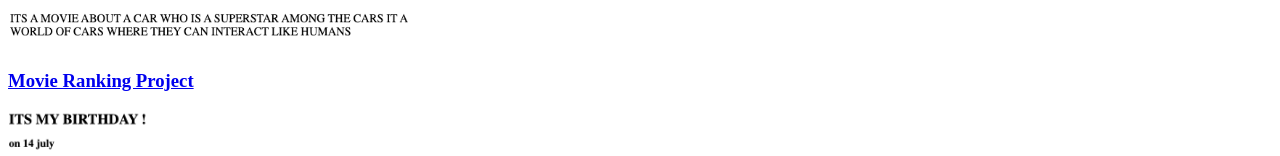
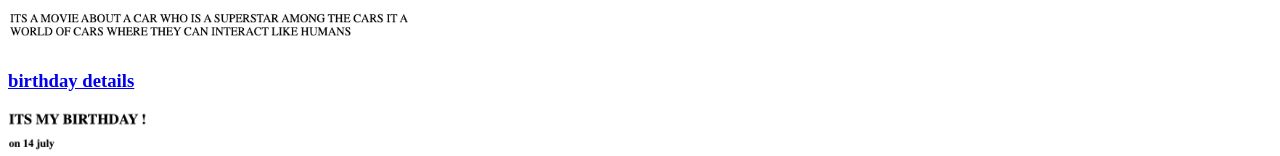
Before and after one commit to bhavishya2003yadav/html-portfolio, a plain HTML site: page index.html in a window 1280 px wide. Shown: the part 446-602 px from the top of the page. Drawn offline with Linux system fonts and the light colour scheme.

Commit message:
Update index.html

```diff
--- a/index.html
+++ b/index.html
@@ -13,7 +13,7 @@
     <hr>
     <h3><a href="./public/movie-ranking.html "> Movie Ranking Project</a></h3> <br>
     <img src="./assets/images/movie.png" height="300"/>
-    <h3><a href="./public/birthday-invite.html "> Movie Ranking Project </a></h3>
+    <h3><a href="./public/birthday-invite.html "> birthday details </a></h3>
     <img src="./assets/images/birthday.png" height =300/>
     <hr>
     <a href="./public/about.html">about me </a>
```
